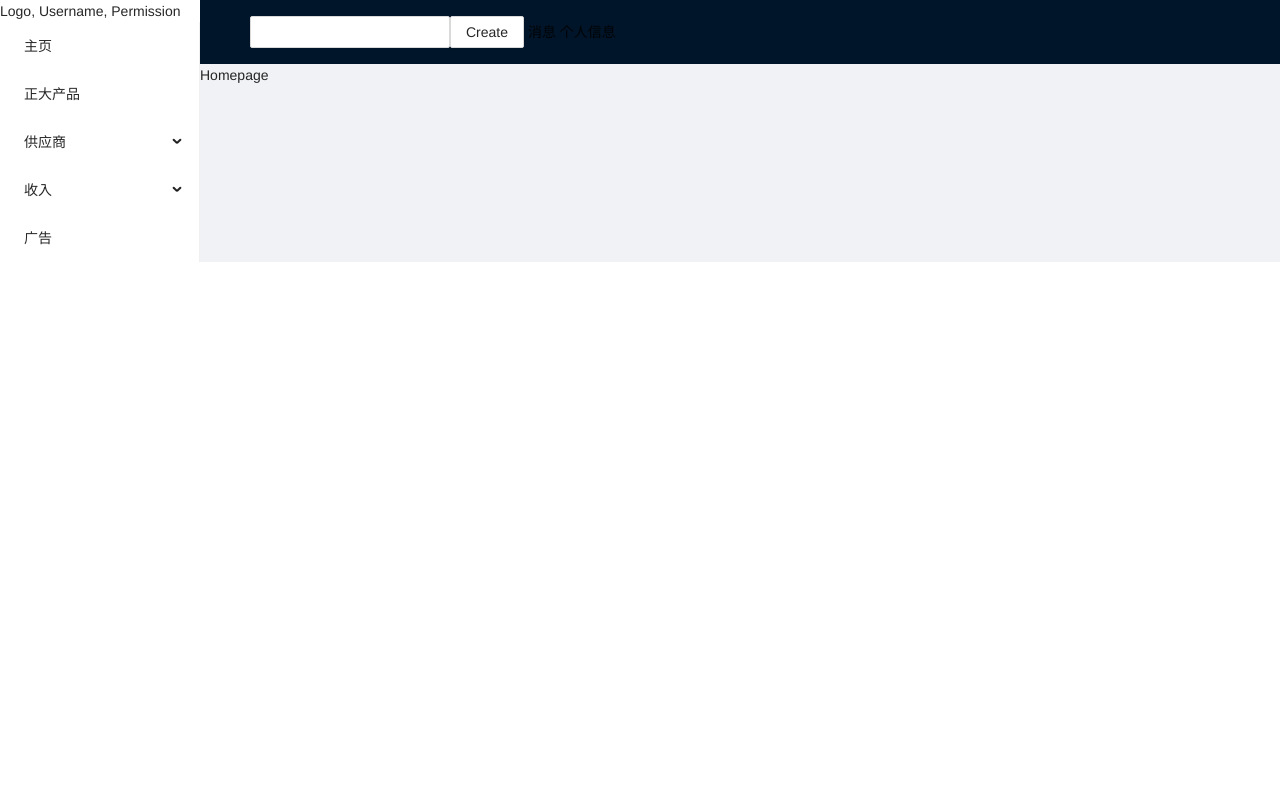
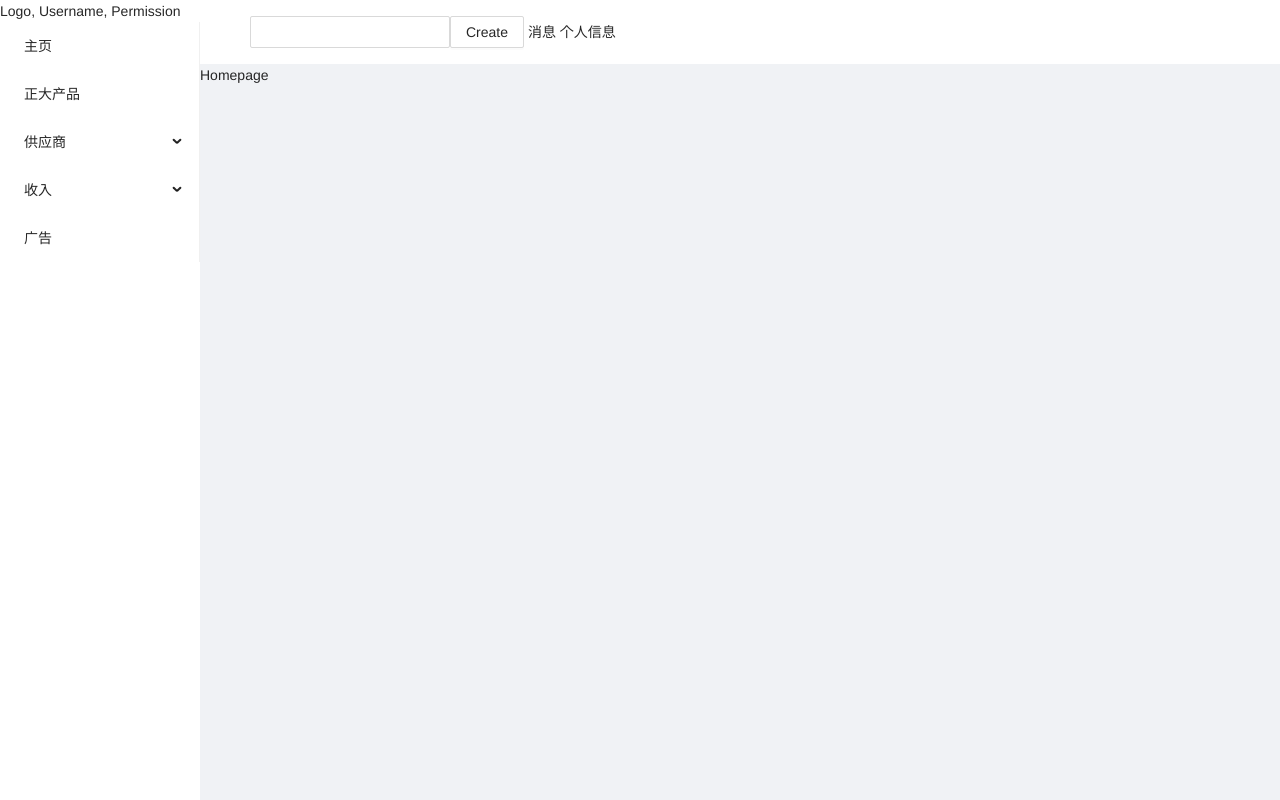
Before and after one commit to CPG-Innovation-Team/cpx-web, a Vue app: page / in a window 1280 px wide. Built offline with nearby package versions, Linux system fonts and the light colour scheme.

Commit message:
Adjust global layout style

```diff
--- a/src/App.vue
+++ b/src/App.vue
@@ -1,8 +1,8 @@
 <template>
-  <a-layout>
-    <a-layout-sider theme="light"><SideBar /></a-layout-sider>
+  <a-layout class="app-layout">
+    <a-layout-sider theme="light" class="sider-layout"><SideBar /></a-layout-sider>
     <a-layout>
-      <a-layout-header><PageTopBar /></a-layout-header>
+      <a-layout-header class="content-layout-header"><PageTopBar /></a-layout-header>
       <a-layout-content><router-view /></a-layout-content>
     </a-layout>
   </a-layout>
@@ -13,10 +13,24 @@ import SideBar from './components/SideBar.vue';
 import PageTopBar from './components/PageTopBar.vue';
 </script>
 
-<style>
+<style lang="less">
 #app {
   font-family: Avenir, Helvetica, Arial, sans-serif;
   -webkit-font-smoothing: antialiased;
   -moz-osx-font-smoothing: grayscale;
+  height: 100%;
 }
+
+.app-layout {
+  height: 100%;
+
+  .sider-layout {
+    height: 100%;
+  }
+
+  .content-layout-header {
+    background-color: #fff;
+  }
+}
+
 </style>
```
